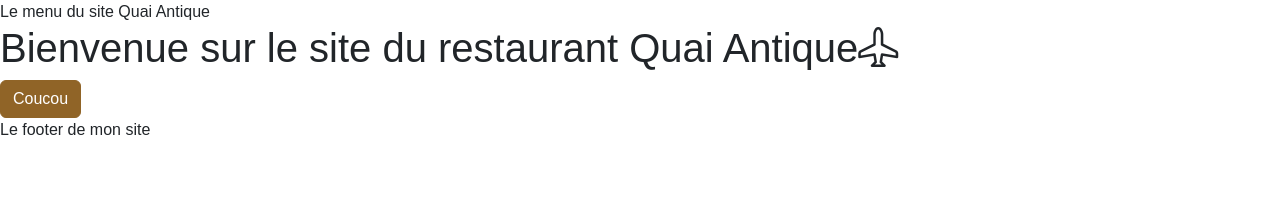
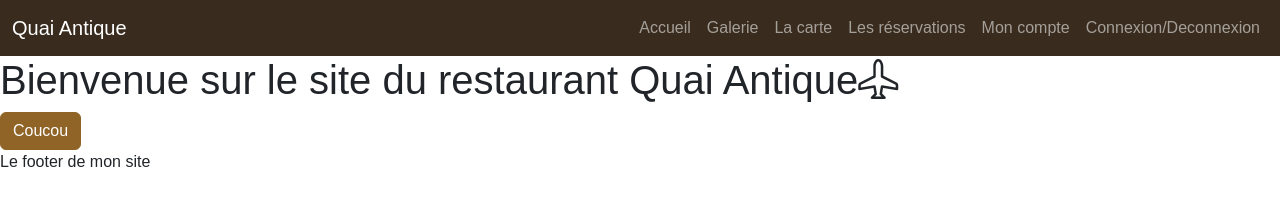
Before and after one commit to Y-rog/QuaiAntiqueRestaurantFront, a website with bundled scripts: page index.html in a window 1280 px wide. Built offline with nearby package versions, Linux system fonts and the light colour scheme; files whose address does not match are found by name; a web font is replaced by a local one.

Commit message:
Add site header

```diff
--- a/index.html
+++ b/index.html
@@ -17,7 +17,43 @@
 
 <body>
 
-    <header>Le menu du site Quai Antique</header>
+    <header>
+        <nav class="navbar navbar-expand-lg bg-dark" data-bs-theme="dark">
+            <div class="container-fluid">
+                <a class="navbar-brand" href="#">Quai Antique</a>
+                <button class="navbar-toggler" type="button" data-bs-toggle="collapse"
+                    data-bs-target="#navbarSupportedContent" aria-controls="navbarSupportedContent"
+                    aria-expanded="false" aria-label="Toggle navigation">
+                    <span class="navbar-toggler-icon"></span>
+                </button>
+                <div class="collapse navbar-collapse" id="navbarSupportedContent">
+                    <ul class="navbar-nav ms-auto mb-2 mb-lg-0">
+                        <li class="nav-item">
+                            <a class="nav-link" href="#">Accueil</a>
+                        </li>
+                        <li class="nav-item">
+                            <a class="nav-link" href="#">Galerie</a>
+                        </li>
+                        <li class="nav-item">
+                            <a class="nav-link" href="#">La carte</a>
+                        </li>
+                        <li class="nav-item">
+                            <a class="nav-link" href="#">Les réservations</a>
+                        </li>
+                        <li class="nav-item">
+                            <a class="nav-link" href="#">Mon compte</a>
+                        </li>
+                        <li class="nav-item">
+                            <a class="nav-link" href="#">Connexion/Deconnexion</a>
+                        </li>
+
+                        </li>
+                    </ul>
+
+                </div>
+            </div>
+        </nav>
+    </header>
 
     <main id="main-page">
         <!--Le contenu de la pgae sera injectée ici-->
```
